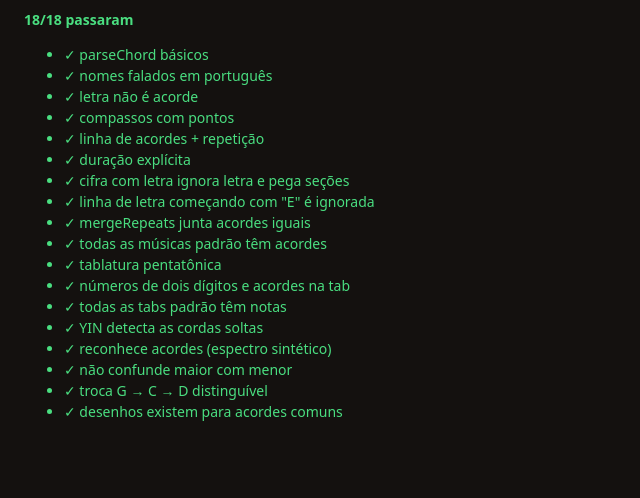
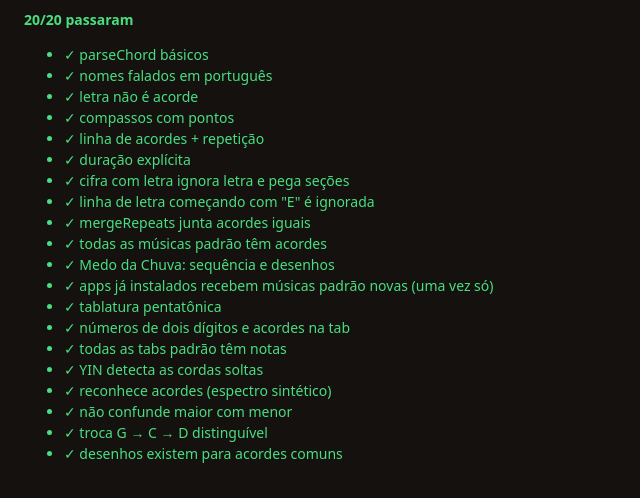
Before and after one commit to VitorJacintho/palheta, a plain HTML site: page tests/index.html in a window 1280 px wide. Shown: the part 66-564 px from the top of the page, without its empty margins (0-640 px from the left). Drawn offline with Linux system fonts and the light colour scheme.

Commit message:
Adiciona "Medo da Chuva" (Raul Seixas) e músicas padrão novas em apps já instalados
- Sequência de acordes da cifra (sem letra), com seções e durações aproximadas.
- Músicas padrão novas entram uma vez em instalações existentes; excluídas não voltam.
- Modo "seguir meu ritmo": trocas que o som não distingue (D→D7, G→G5/F#)
  acontecem sozinhas no andamento atual e são medidas junto com o acorde anterior.
- Testes: Medo da Chuva e migração das músicas padrão (20/20).

Co-Authored-By: Claude Opus 5.5 <noreply@anthropic.com>

```diff
--- a/js/data/defaults.js
+++ b/js/data/defaults.js
@@ -1,7 +1,33 @@
 // Conteúdo inicial: exercícios de progressão e de solo (originais/genéricos).
 // Para músicas reais, cole a cifra no editor do app — só as linhas de acordes são usadas.
 
+// Para adicionar músicas novas: inclua um item com `id` novo. Quem já tem o app
+// instalado recebe a música na próxima abertura (ver `collection` em storage.js).
 export const DEFAULT_SONGS = [
+  {
+    id: 'raul-medo-da-chuva',
+    title: 'Medo da Chuva',
+    artist: 'Raul Seixas',
+    bpm: 100,
+    beatsPerBar: 4,
+    // Sequência de acordes da cifra simplificada (intro da versão principal).
+    // Durações aproximadas: cada linha da letra ≈ 2 compassos.
+    chords:
+      '[Intro]\n' +
+      '| A7 | D | G . G5/F# . | D |\n' +
+      '[Primeira parte]\n' +
+      'A7:4 D:4\n' +
+      'A7:8 A7:8\n' +
+      'D:8 G:8 F#m:8 Bm:8 A7:8 D:8\n' +
+      '[Refrão]\n' +
+      'G:8 D:8 G:8 D:8 G:8 D:8 A7:8 D:8\n' +
+      '[Segunda parte]\n' +
+      'D:8 A7:8 D:8 G:8 F#m:8\n' +
+      'Bm:4 A7:4 D:4 D7:4\n' +
+      '[Refrão final]\n' +
+      'G:8 D:8 G:8 D:8 G:8 D:8 A7:8 D:8\n' +
+      'A7:8 D:8 A7:8 G:4 D:4',
+  },
   {
     id: 'ex-gcd',
     title: 'Primeiros passos: G – C – D',
--- a/js/services/storage.js
+++ b/js/services/storage.js
@@ -51,13 +51,28 @@ export const settings = {
 
 const uid = () => Date.now().toString(36) + Math.random().toString(36).slice(2, 7);
 
+// Itens padrão da primeira versão (antes de existir o controle de "já oferecidos").
+const LEGACY_DEFAULT_IDS = ['ex-gcd', 'ex-pop', 'ex-blues', 'ex-menores', 'ex-cifra', 'tab-penta', 'tab-crom', 'tab-maior', 'tab-lick'];
+
 function collection(key, defaults) {
+  const seededKey = key + ':seeded';
   return {
     all() {
-      const items = read(key, null);
+      let items = read(key, null);
       if (items === null) {
         write(key, defaults);
+        write(seededKey, defaults.map((d) => d.id));
         return structuredClone(defaults);
+      }
+      // Músicas padrão novas (de atualizações do app) entram na lista uma única vez;
+      // se o usuário excluir, não voltam.
+      const seeded = new Set(read(seededKey, null) ?? [...LEGACY_DEFAULT_IDS, ...items.map((x) => x.id)]);
+      const fresh = defaults.filter((d) => !seeded.has(d.id) && !items.some((x) => x.id === d.id));
+      if (fresh.length || read(seededKey, null) === null) {
+        items = [...structuredClone(fresh), ...items];
+        fresh.forEach((d) => seeded.add(d.id));
+        write(key, items);
+        write(seededKey, [...seeded]);
       }
       return items;
     },
--- a/sw.js
+++ b/sw.js
@@ -1,5 +1,5 @@
 // Service worker: deixa o app funcionando offline depois da primeira visita.
-const CACHE = 'palheta-v1';
+const CACHE = 'palheta-v2';
 const ASSETS = [
   './',
   './index.html',
--- a/tests/index.html
+++ b/tests/index.html
@@ -22,10 +22,8 @@
     import { DEFAULT_SONGS, DEFAULT_TABS } from '../js/data/defaults.js';
 
     const results = [];
-    const test = (name, fn) => {
-      try { fn(); results.push([name, true]); }
-      catch (e) { results.push([name, false, e.message]); }
-    };
+    const queue = [];
+    const test = (name, fn) => queue.push([name, fn]);
     const eq = (a, b, msg = '') => {
       const A = JSON.stringify(a), B = JSON.stringify(b);
       if (A !== B) throw new Error(`${msg} esperado ${B}, veio ${A}`);
@@ -91,6 +89,36 @@
     });
     test('todas as músicas padrão têm acordes', () => {
       DEFAULT_SONGS.forEach((s) => ok(parseProgression(s.chords, s.beatsPerBar).items.length > 3, s.title));
+    });
+
+    test('Medo da Chuva: sequência e desenhos', () => {
+      const s = DEFAULT_SONGS.find((x) => x.id === 'raul-medo-da-chuva');
+      const p = parseProgression(s.chords, s.beatsPerBar);
+      eq(p.errors, []);
+      eq(p.items[0].section, 'Intro');
+      const merged = mergeRepeats(p.items);
+      eq(merged.slice(0, 8).map((m) => m.symbol), ['A7', 'D', 'G', 'G5/F#', 'D', 'A7', 'D', 'A7']);
+      eq(merged[merged.length - 1].symbol, 'D');
+      merged.forEach((m) => ok(shapeFor(m.chord), 'sem desenho: ' + m.symbol));
+    });
+    test('apps já instalados recebem músicas padrão novas (uma vez só)', async () => {
+      const { songs } = await import('../js/services/storage.js');
+      const backup = { s: localStorage.getItem('palheta:songs'), k: localStorage.getItem('palheta:songs:seeded') };
+      try {
+        // instalação antiga: só as 5 primeiras, usuário excluiu "ex-pop" e criou uma música
+        const legacy = DEFAULT_SONGS.filter((x) => x.id.startsWith('ex-') && x.id !== 'ex-pop');
+        localStorage.setItem('palheta:songs', JSON.stringify([{ id: 'minha', title: 'Minha', chords: 'G C' }, ...legacy]));
+        localStorage.removeItem('palheta:songs:seeded');
+        const ids = songs.all().map((x) => x.id);
+        ok(ids.includes('raul-medo-da-chuva'), 'Medo da Chuva não foi adicionada');
+        ok(!ids.includes('ex-pop'), 'música excluída voltou');
+        ok(ids.includes('minha'), 'música do usuário sumiu');
+        songs.remove('raul-medo-da-chuva');
+        ok(!songs.all().some((x) => x.id === 'raul-medo-da-chuva'), 'voltou depois de excluída');
+      } finally {
+        backup.s == null ? localStorage.removeItem('palheta:songs') : localStorage.setItem('palheta:songs', backup.s);
+        backup.k == null ? localStorage.removeItem('palheta:songs:seeded') : localStorage.setItem('palheta:songs:seeded', backup.k);
+      }
     });
 
     // --- Tablatura ------------------------------------------------------------
@@ -182,6 +210,11 @@
         .forEach((s) => ok(shapeFor(parseChord(s)), s));
     });
 
+    for (const [name, fn] of queue) {
+      try { await fn(); results.push([name, true]); }
+      catch (e) { results.push([name, false, e.message]); }
+    }
+
     const out = document.getElementById('out');
     out.innerHTML = results.map(([n, pass, msg]) => `<li class="${pass ? 'ok' : 'fail'}">${pass ? '✓' : '✗'} ${n}${msg ? ' — ' + msg : ''}</li>`).join('');
     const failed = results.filter((r) => !r[1]).length;
```
Also changed, not shown: js/practice/chordSession.js (+25 -6 lines).
